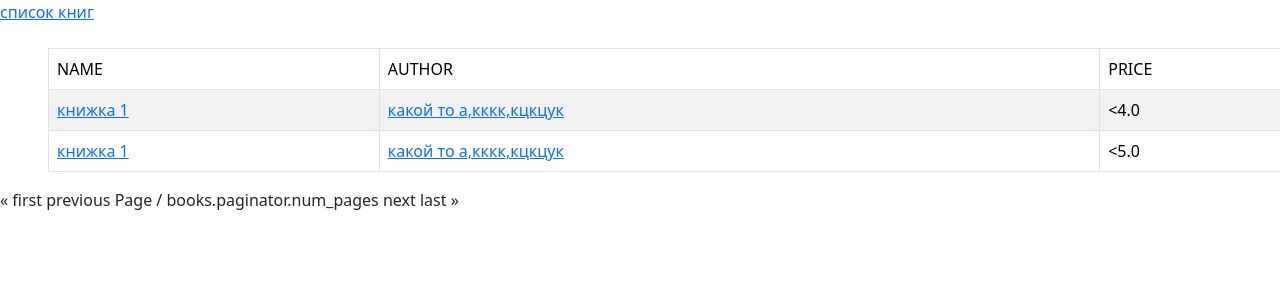
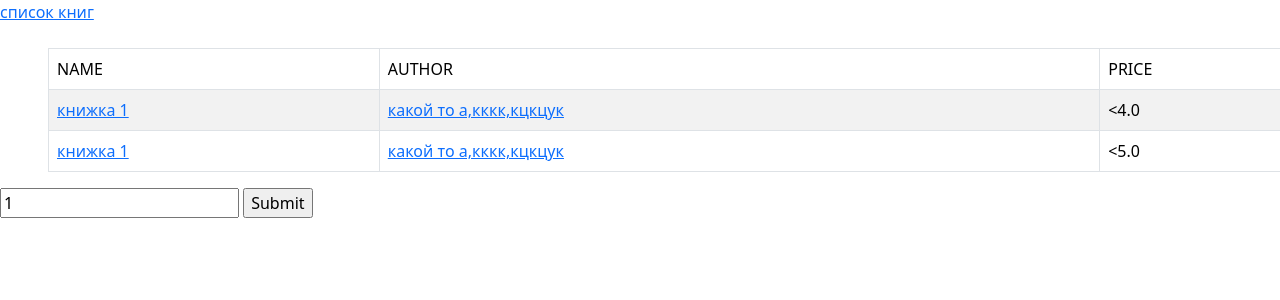
Before and after one commit to ASM-bod/ASM-bod-django, a Django app: page /books/ in a window 1280 px wide; the page is wider, and only the part inside the window is pictured. Shown: the top 300 px of that part. Run offline with Django 5.2, Linux system fonts and the light colour scheme; data comes from the database, SQL or seed files in the repository; some libraries are stand-ins or nearby versions.

Commit message:
paginator

```diff
--- a/my_lib/books/templates/books/books_list.html
+++ b/my_lib/books/templates/books/books_list.html
@@ -25,6 +25,17 @@
                 {% endfor %}
             </tbody>
         </table>
+
+        <form>
+        <input type="text" id="page" name="page" value="1">
+        <input type="submit">
+        </form>
+
+        {% comment %} {% for page in books.paginator %}
+            {{ page.number }}
+        {% endfor %}
+
+
         {% if books.has_previous %}
             <a href="?page=1">&laquo; first</a>
             <a href="?page={{ books.previous_page_number }}">previous</a>
@@ -40,6 +51,7 @@
             <span>next</span>
             <span>last &raquo;</span>
         {% endif %}
+        {% endcomment %}
 
     </div>
 {% endblock %}
--- a/my_lib/books/views.py
+++ b/my_lib/books/views.py
@@ -7,7 +7,7 @@
 def books_list(request):
     books = Book.objects.all()
     paginator = Paginator(books , 10)
-    page_number = request.GET.get('page')
+    page_number = request.GET.get('page' , 1)
     page_ogj = paginator.get_page(page_number)
     return render(request,"books/books_list.html",{'books':books})
 
```
